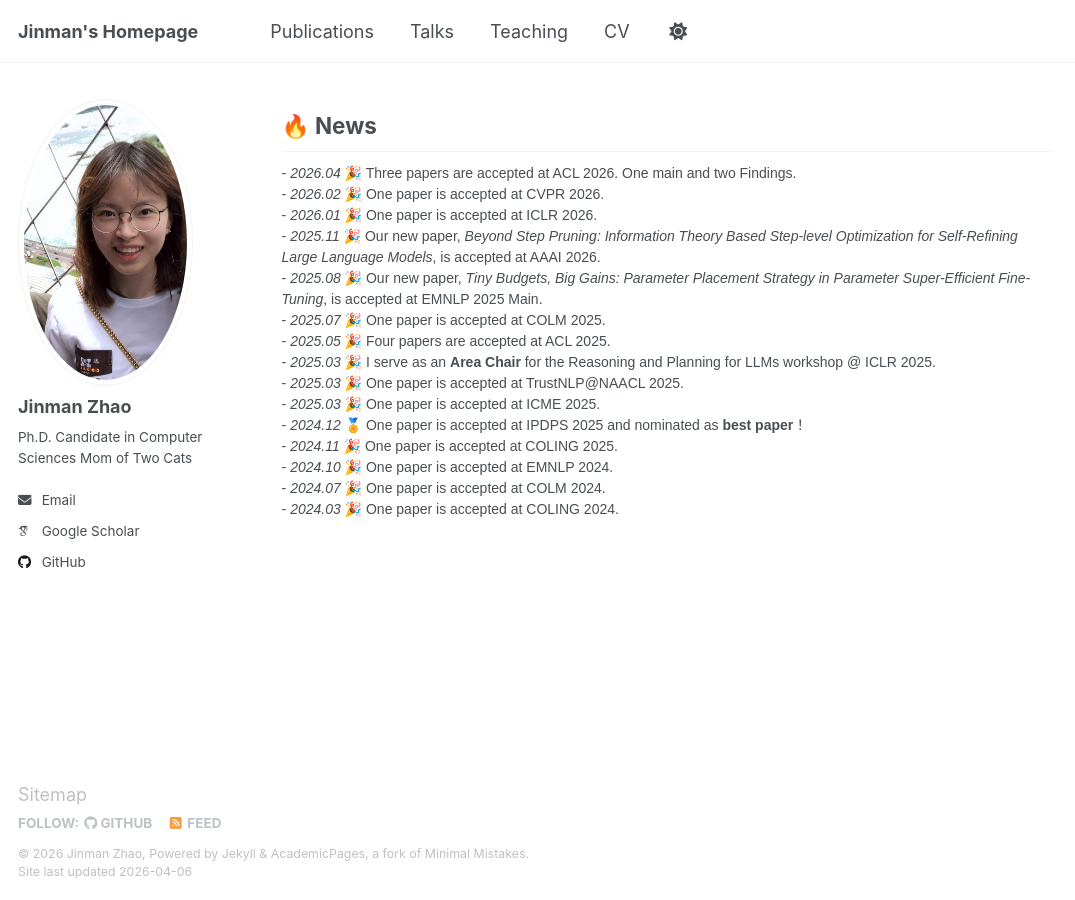
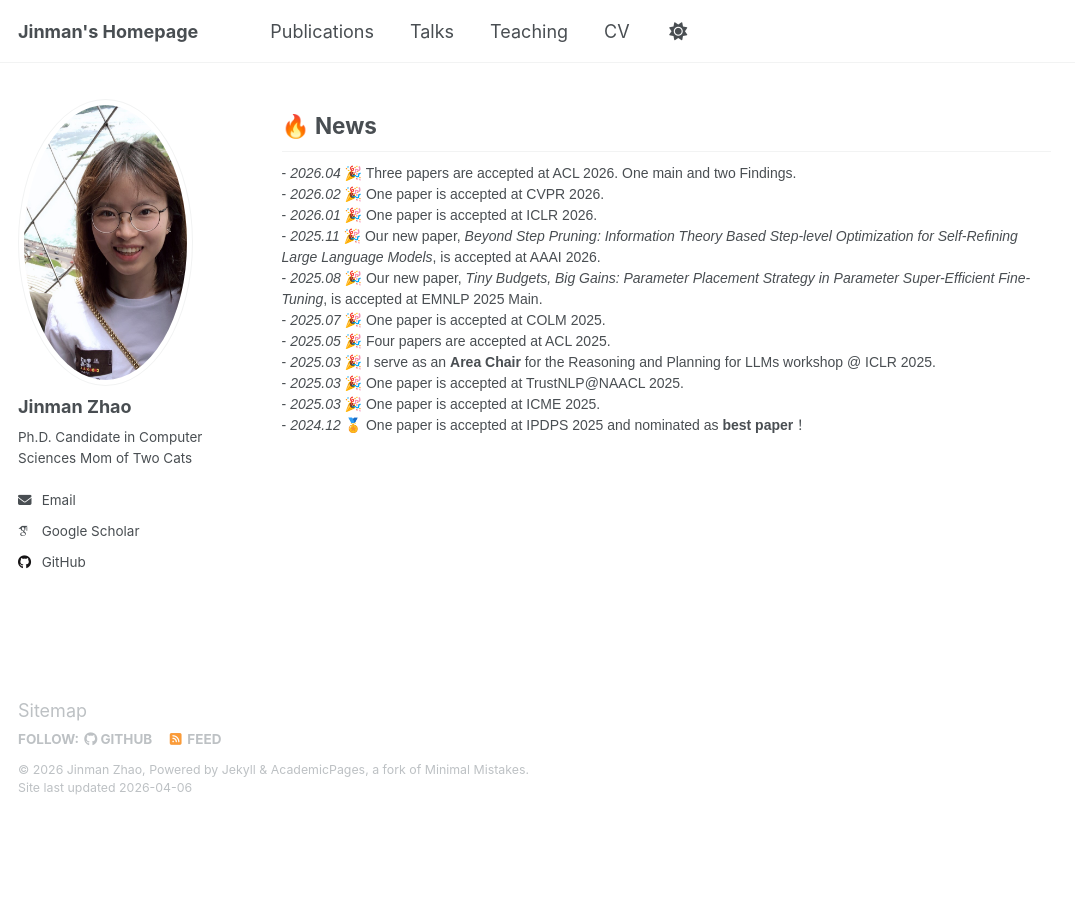
Before and after one commit to zhaojinm/zhaojinm.github.io, a Jekyll site: the page built from _pages/about.md, in a window 1280 px wide and 900 px high, scrolled down 630 px. Shown: the whole window, without its empty margins (0-1075 px from the left). Built offline with Jekyll 4.4.1, drawn with Linux system fonts in a browser that asks for light colours; some web fonts are replaced; after the commit the page ends 1446 px from its top, so only the background shows below that.

Commit message:
Update about.md

```diff
--- a/_pages/about.md
+++ b/_pages/about.md
@@ -47,8 +47,8 @@ redirect_from:
 - <i>2025.03</i> 🎉 One paper is accepted at TrustNLP@NAACL 2025.<br>
 - <i>2025.03</i> 🎉 One paper is accepted at ICME 2025.<br>
 - <i>2024.12</i> 🏅 One paper is accepted at IPDPS 2025 and nominated as <strong>best paper</strong>！<br>
-- <i>2024.11</i> 🎉 One paper is accepted at COLING 2025.<br>
+<!-- - <i>2024.11</i> 🎉 One paper is accepted at COLING 2025.<br>
 - <i>2024.10</i> 🎉 One paper is accepted at EMNLP 2024.<br>
 - <i>2024.07</i> 🎉 One paper is accepted at COLM 2024.<br>
-- <i>2024.03</i> 🎉 One paper is accepted at COLING 2024.<br>
+- <i>2024.03</i> 🎉 One paper is accepted at COLING 2024.<br> -->
 </div>
```
